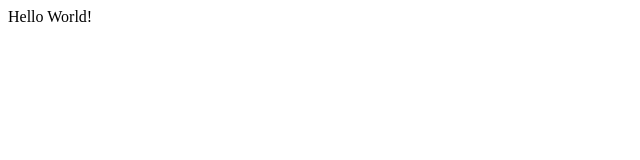
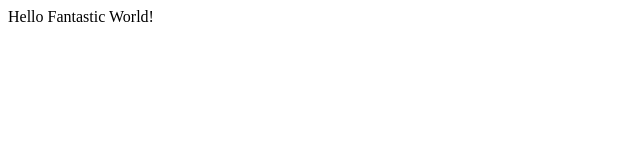
Before and after one commit to betterIdeas/velocity2016-jenkins, a plain HTML site: page index.html in a window 1280 px wide. Shown: the full height of the page, 0-640 px from the left. Drawn offline with Linux system fonts and the light colour scheme.

Commit message:
changes to file

```diff
--- a/index.html
+++ b/index.html
@@ -1 +1 @@
-<html> Hello World! </html>
+<html> Hello Fantastic World! </html>
```
